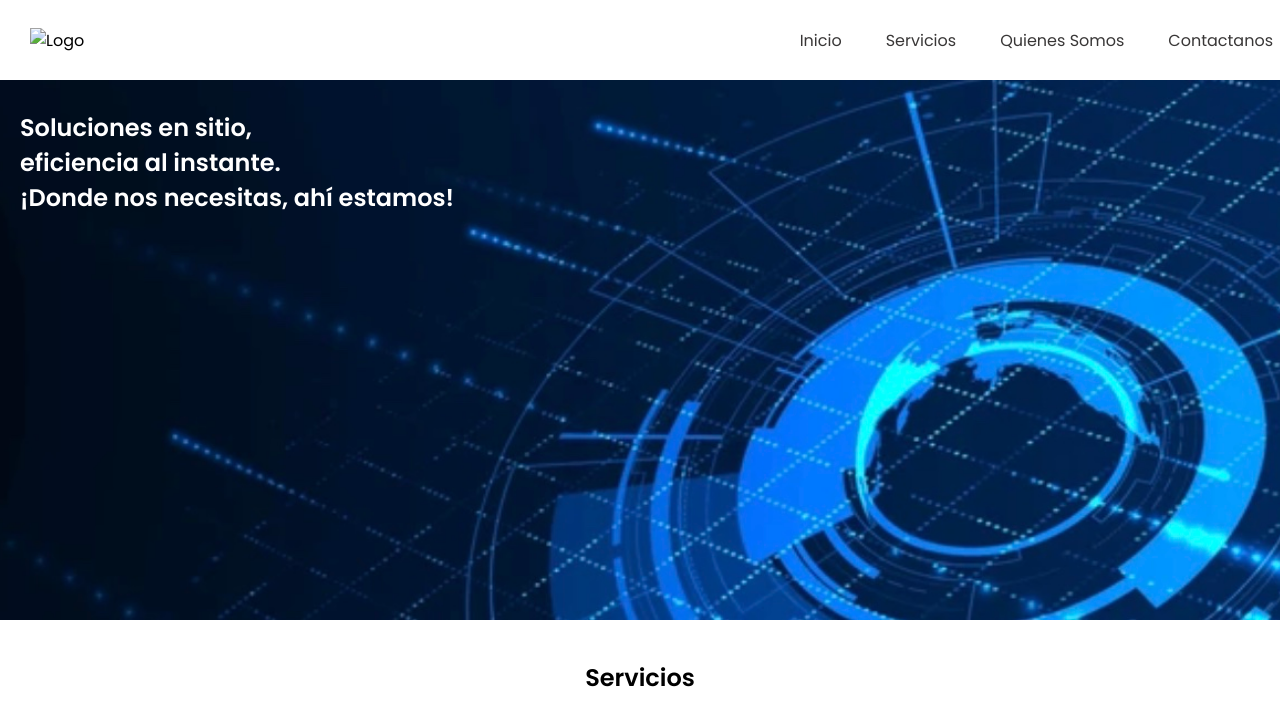
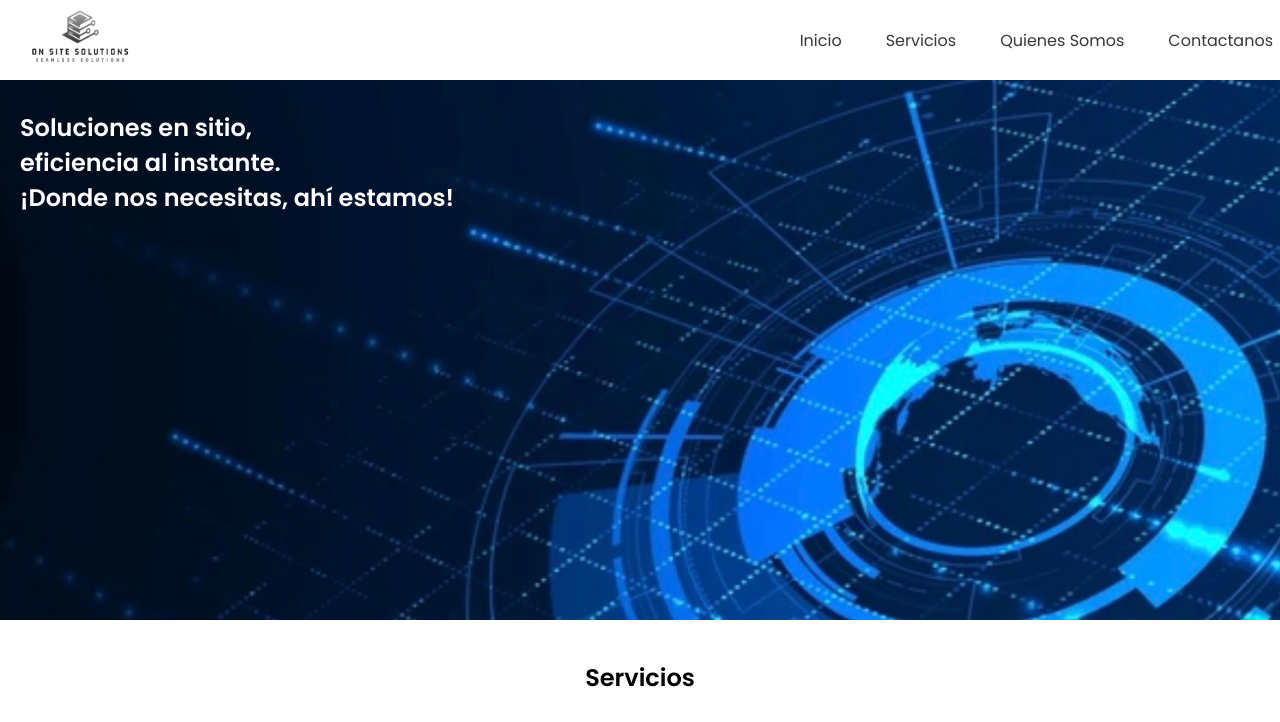
Before and after one commit to CJRMSolutions/OnSiteSolutions, a plain HTML site: page index.html in a window 1280 px wide. Shown: the top 722 px of the page. Drawn offline with Linux system fonts and the light colour scheme.

Commit message:
Update index.html

```diff
--- a/index.html
+++ b/index.html
@@ -11,7 +11,7 @@
 <body>
     <header class="top-nav">
         <div class="logo">
-            <img src="img/OnSiteSolutions-removebg-preview.png" alt="Logo">
+            <img src="OnSiteSolutions-removebg-preview.png" alt="Logo">
         </div>
         <div class="hamburger" id="hamburger">
             &#9776;
```
